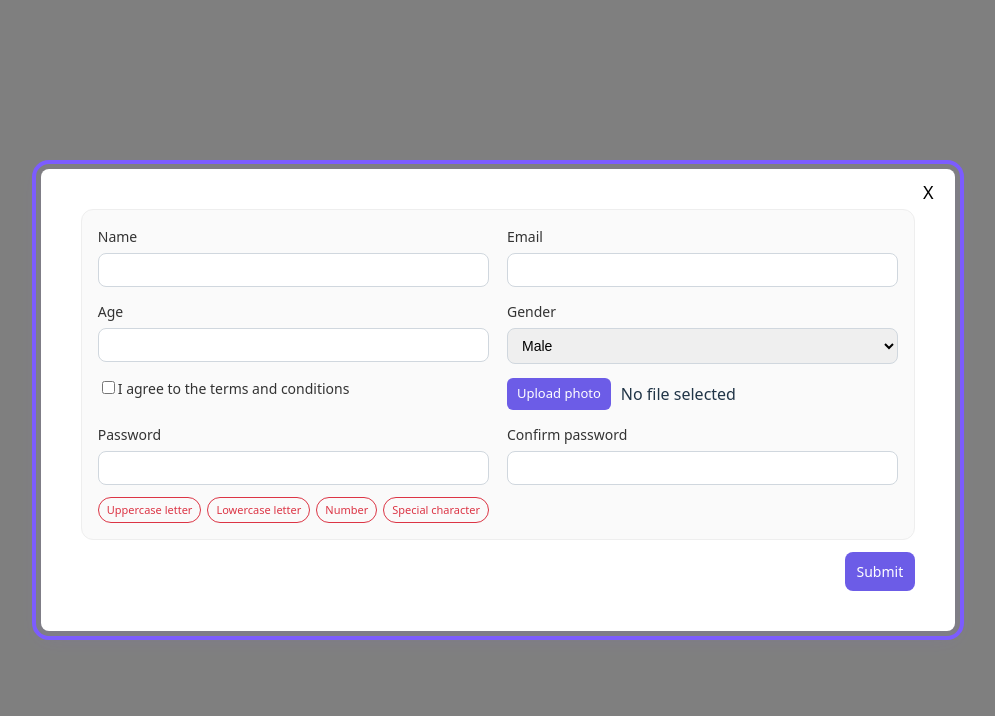
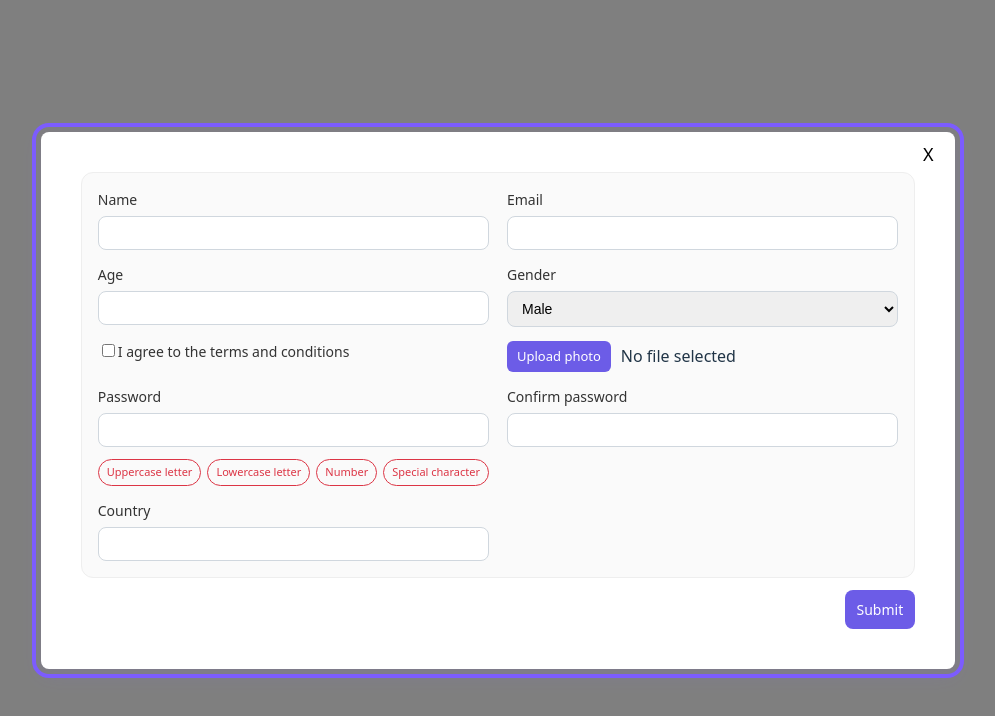
Before and after one commit to NinaEvlash/react-task, a React (Vite) app: page / in a window 1280 px wide. Both pictures are taken after a click on the button "Uncontrolled Form". Shown: the top 716 px of the page, without its empty margins (142-1137 px from the left). Built offline with nearby package versions, Linux system fonts and the light colour scheme.

Commit message:
feat: add autocomplete for country the field, add country field to the forms, add country field validation

```diff
--- /dev/null
+++ b/src/components/Autocomplete/Autocomplete.css
@@ -0,0 +1,30 @@
+.autocomplete {
+  position: relative;
+}
+
+.suggestions {
+  position: absolute;
+  top: calc(100% + 4px);
+  left: 0;
+  right: 0;
+  margin: 0;
+  padding: 6px 0;
+  list-style: none;
+  background: white;
+  border: 1px solid #dcdfe4;
+  border-radius: 8px;
+  max-height: 180px;
+  overflow-y: auto;
+  box-shadow: 0 8px 20px rgba(0, 0, 0, 0.08);
+  z-index: 100;
+}
+
+.suggestion-item {
+  padding: 10px 12px;
+  cursor: pointer;
+  transition: background-color 0.15s;
+}
+
+.suggestion-item:hover {
+  background-color: #f5f7fb;
+}
--- /dev/null
+++ b/src/components/Autocomplete/Autocomplete.tsx
@@ -0,0 +1,51 @@
+import { useState } from 'react';
+import './Autocomplete.css';
+
+type Props = {
+  countries: string[];
+  value: string;
+  onChange: (value: string) => void;
+};
+
+export const CountryAutocomplete = ({ countries, value, onChange }: Props) => {
+  const [showSuggestions, setShowSuggestions] = useState(false);
+
+  const filteredCountries = countries.filter((country) =>
+    country.toLowerCase().includes(value.toLowerCase()),
+  );
+
+  return (
+    <div className="autocomplete">
+      <input
+        className="input"
+        value={value}
+        autoComplete="off"
+        onChange={(e) => {
+          onChange(e.target.value);
+          setShowSuggestions(true);
+        }}
+        onFocus={() => setShowSuggestions(true)}
+        onBlur={() => {
+          setTimeout(() => setShowSuggestions(false), 150);
+        }}
+      />
+
+      {showSuggestions && filteredCountries.length > 0 && (
+        <ul className="suggestions">
+          {filteredCountries.map((country) => (
+            <li
+              key={country}
+              className="suggestion-item"
+              onMouseDown={() => {
+                onChange(country);
+                setShowSuggestions(false);
+              }}
+            >
+              {country}
+            </li>
+          ))}
+        </ul>
+      )}
+    </div>
+  );
+};
--- a/src/components/Card/Card.tsx
+++ b/src/components/Card/Card.tsx
@@ -14,6 +14,7 @@ type CardProps = {
 export const Card = ({ type, name, email, age, gender, terms, image }: CardProps) => {
   return (
     <div className="card">
+      <img src={image} alt={name} className="card-image" />
       <p>
         <b>Type:</b> {type}
       </p>
@@ -32,7 +33,6 @@ export const Card = ({ type, name, email, age, gender, terms, image }: CardProps
       <p>
         <b>Terms:</b> {terms ? 'Yes' : 'No'}
       </p>
-      <img src={image} alt={name} className="card-image" />
     </div>
   );
 };
--- a/src/components/Forms/HookForm.tsx
+++ b/src/components/Forms/HookForm.tsx
@@ -1,10 +1,13 @@
 import * as yup from 'yup';
 import { yupResolver } from '@hookform/resolvers/yup';
-import { useForm, SubmitHandler, Resolver } from 'react-hook-form';
+import { useForm, SubmitHandler, Resolver, Controller } from 'react-hook-form';
 import { useDispatch } from 'react-redux';
+import { useSelector } from 'react-redux';
+import { RootState } from '../../store/store';
 import { addSubmission } from '../../store/formsSlice';
 import { fileToBase64 } from '../../utils/fileToBase64';
 import { formSchema } from '../../validation/formSchema';
+import { CountryAutocomplete } from '../Autocomplete/Autocomplete';
 
 type FormValues = yup.InferType<typeof formSchema>;
 
@@ -15,9 +18,12 @@ type Props = {
 export const HookForm = ({ onClose }: Props) => {
   const dispatch = useDispatch();
 
+  const countryList = useSelector((state: RootState) => state.countries.countries);
+
   const {
     register,
     handleSubmit,
+    control,
     watch,
     formState: { errors, isValid },
   } = useForm<FormValues>({
@@ -52,6 +58,7 @@ export const HookForm = ({ onClose }: Props) => {
         terms: data.terms,
         image: imageBase64,
         password: data.password,
+        country: data.country,
       }),
     );
 
@@ -157,6 +164,26 @@ export const HookForm = ({ onClose }: Props) => {
           />
           <p className="error">{errors.confirmPassword?.message}</p>
         </div>
+        <div className="form-field">
+          <label htmlFor="country" className="label">
+            Country
+          </label>
+
+          <Controller
+            name="country"
+            control={control}
+            defaultValue=""
+            render={({ field }) => (
+              <CountryAutocomplete
+                countries={countryList}
+                value={field.value}
+                onChange={field.onChange}
+              />
+            )}
+          />
+
+          <p className="error">{errors.country?.message}</p>
+        </div>
       </div>
 
       <button className="button" type="submit" disabled={!isValid}>
--- a/src/components/Forms/UncontrolledForm.tsx
+++ b/src/components/Forms/UncontrolledForm.tsx
@@ -2,9 +2,12 @@ import { useState } from 'react';
 import { useDispatch } from 'react-redux';
 import { addSubmission } from '../../store/formsSlice';
 import type { Submission } from '../../store/formsSlice';
+import { useSelector } from 'react-redux';
+import { RootState } from '../../store/store';
 import './Form.css';
 import { fileToBase64 } from '../../utils/fileToBase64';
 import { validateImage } from '../../utils/validateImage';
+import { CountryAutocomplete } from '../Autocomplete/Autocomplete';
 
 type Props = {
   onClose: () => void;
@@ -20,6 +23,9 @@ export const UncontrolledForm = ({ onClose }: Props) => {
   const hasLowercase = /[a-z]/.test(password);
   const hasNumber = /\d/.test(password);
   const hasSpecial = /[^A-Za-z0-9]/.test(password);
+
+  const [country, setCountry] = useState('');
+  const countryList = useSelector((state: RootState) => state.countries.countries);
 
   const handleSubmit = async (e: React.FormEvent) => {
     e.preventDefault();
@@ -52,6 +58,7 @@ export const UncontrolledForm = ({ onClose }: Props) => {
       terms: formData.get('terms') !== null,
       image: '',
       password: formData.get('password') as string,
+      country: formData.get('country') as string,
     };
 
     dispatch(
@@ -153,6 +160,15 @@ export const UncontrolledForm = ({ onClose }: Props) => {
 
           <input id="confirmPassword" name="confirmPassword" type="password" className="input" />
         </div>
+
+        <div className="form-field">
+          <label htmlFor="country" className="label">
+            Country
+          </label>
+          <CountryAutocomplete countries={countryList} value={country} onChange={setCountry} />
+
+          <input type="hidden" name="country" value={country} />
+        </div>
       </div>
 
       <button className="button" type="submit">
--- /dev/null
+++ b/src/data/countries.ts
@@ -0,0 +1,10 @@
+export const countryList = [
+  'Poland',
+  'Germany',
+  'France',
+  'Spain',
+  'Italy',
+  'Ukraine',
+  'Belarus',
+  'Lithuania',
+];
--- /dev/null
+++ b/src/store/countriesSlice.ts
@@ -0,0 +1,18 @@
+import { createSlice } from '@reduxjs/toolkit';
+import { countryList } from '../data/countries';
+
+type CountriesState = {
+  countries: string[];
+};
+
+const initialState: CountriesState = {
+  countries: countryList,
+};
+
+const countriesSlice = createSlice({
+  name: 'countries',
+  initialState,
+  reducers: {},
+});
+
+export default countriesSlice.reducer;
--- a/src/store/formsSlice.ts
+++ b/src/store/formsSlice.ts
@@ -10,6 +10,7 @@ export type Submission = {
   terms: boolean;
   image: string;
   password: string;
+  country: string;
 };
 
 type FormsState = {
--- a/src/store/store.ts
+++ b/src/store/store.ts
@@ -1,9 +1,11 @@
 import { configureStore } from '@reduxjs/toolkit';
 import formsReducer from './formsSlice';
+import countriesReducer from './countriesSlice';
 
 export const store = configureStore({
   reducer: {
     forms: formsReducer,
+    countries: countriesReducer,
   },
 });
 
--- a/src/validation/formSchema.ts
+++ b/src/validation/formSchema.ts
@@ -1,4 +1,5 @@
 import * as yup from 'yup';
+import { countryList } from '../data/countries';
 
 export const formSchema = yup.object({
   name: yup
@@ -67,4 +68,9 @@ export const formSchema = yup.object({
     .string()
     .required('Confirm password is required')
     .oneOf([yup.ref('password')], 'Passwords must match'),
+
+  country: yup
+    .string()
+    .required('Country is required')
+    .oneOf(countryList, 'Country must exist in the list'),
 });
```
